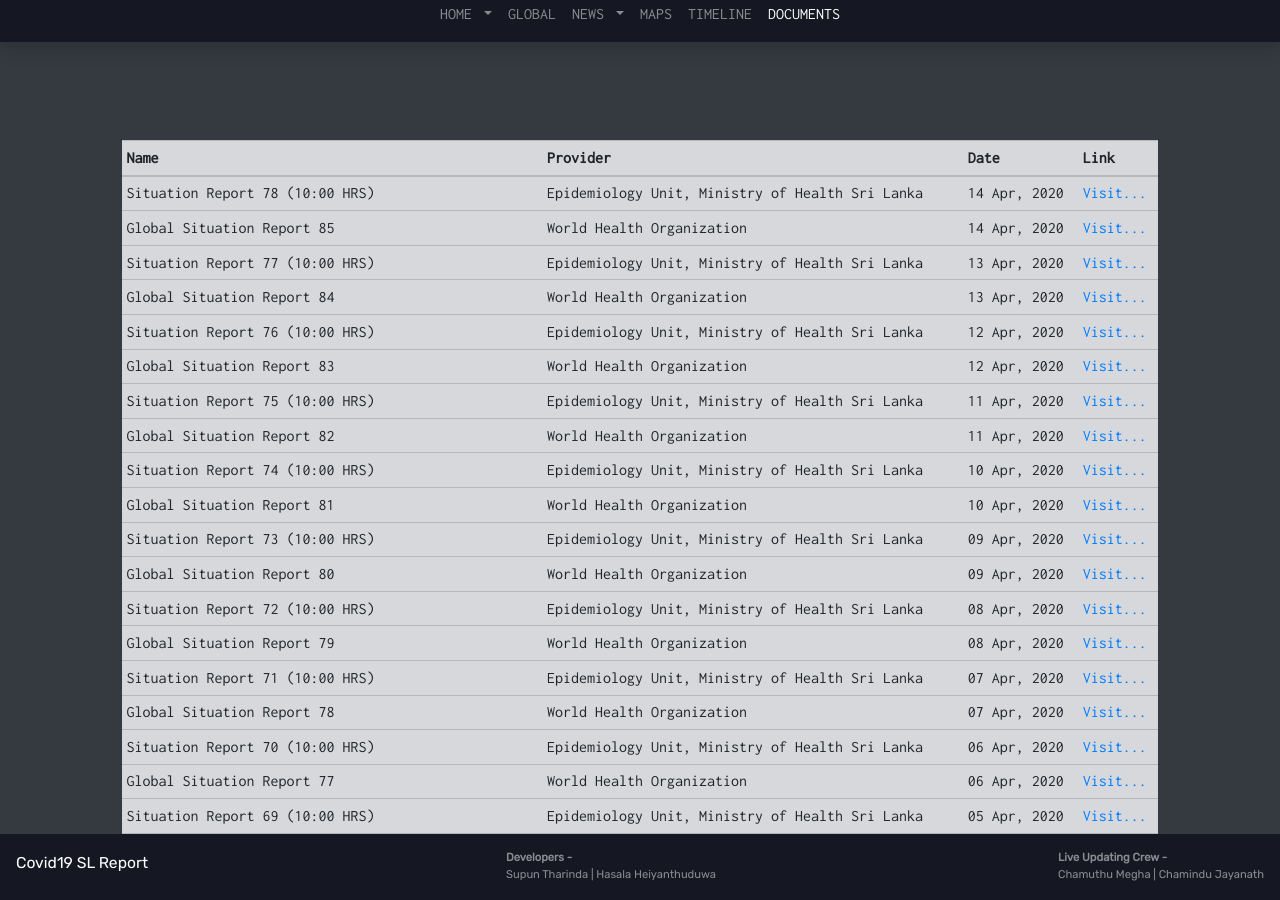
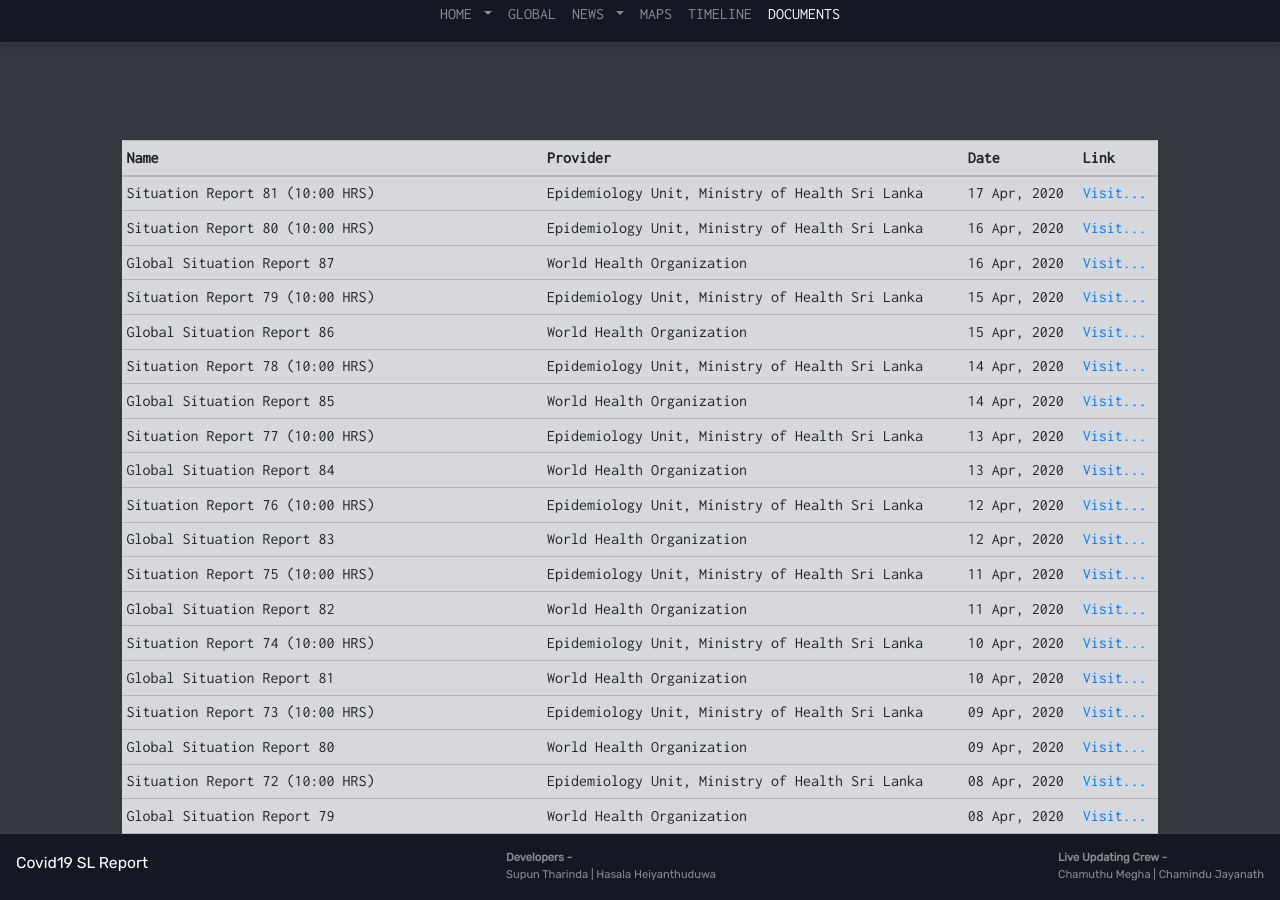
Before and after one commit to supunTE/Covid19-sl-report, a Jekyll site: the page built from doc.html, in a window 1280 px wide and 900 px high. Built offline with Jekyll 4.4.1, drawn with Linux system fonts in a browser that asks for light colours; comment, search, counter and statistics services are not loaded.

Commit message:
Update doc.yml

```diff
--- a/_data/doc.yml
+++ b/_data/doc.yml
@@ -1,5 +1,30 @@
 
 # http://www.epid.gov.lk/web/images/pdf/corona_virus_report/sitrep-sl-eu-28-01.pdf
+
+- name: Situation Report 81 (10:00 HRS)
+  provider: Epidemiology Unit, Ministry of Health Sri Lanka
+  date: 17 Apr, 2020
+  url: http://www.epid.gov.lk/web/images/pdf/corona_virus_report/sitrep-sl-en-17-04_10.pdf
+
+- name: Situation Report 80 (10:00 HRS)
+  provider: Epidemiology Unit, Ministry of Health Sri Lanka
+  date: 16 Apr, 2020
+  url: http://www.epid.gov.lk/web/images/pdf/corona_virus_report/sitrep-sl-en-16-04_10.pdf
+
+- name: Global Situation Report 87
+  provider: World Health Organization
+  date: 16 Apr, 2020
+  url: https://www.who.int/docs/default-source/coronaviruse/situation-reports/20200416-sitrep-87-covid-19.pdf?sfvrsn=9523115a_2
+
+- name: Situation Report 79 (10:00 HRS)
+  provider: Epidemiology Unit, Ministry of Health Sri Lanka
+  date: 15 Apr, 2020
+  url: http://www.epid.gov.lk/web/images/pdf/corona_virus_report/sitrep-sl-en-15-04_10.pdf
+
+- name: Global Situation Report 86
+  provider: World Health Organization
+  date: 15 Apr, 2020
+  url: https://www.who.int/docs/default-source/coronaviruse/situation-reports/20200415-sitrep-86-covid-19.pdf?sfvrsn=c615ea20_6
 
 - name: Situation Report 78 (10:00 HRS)
   provider: Epidemiology Unit, Ministry of Health Sri Lanka
```
